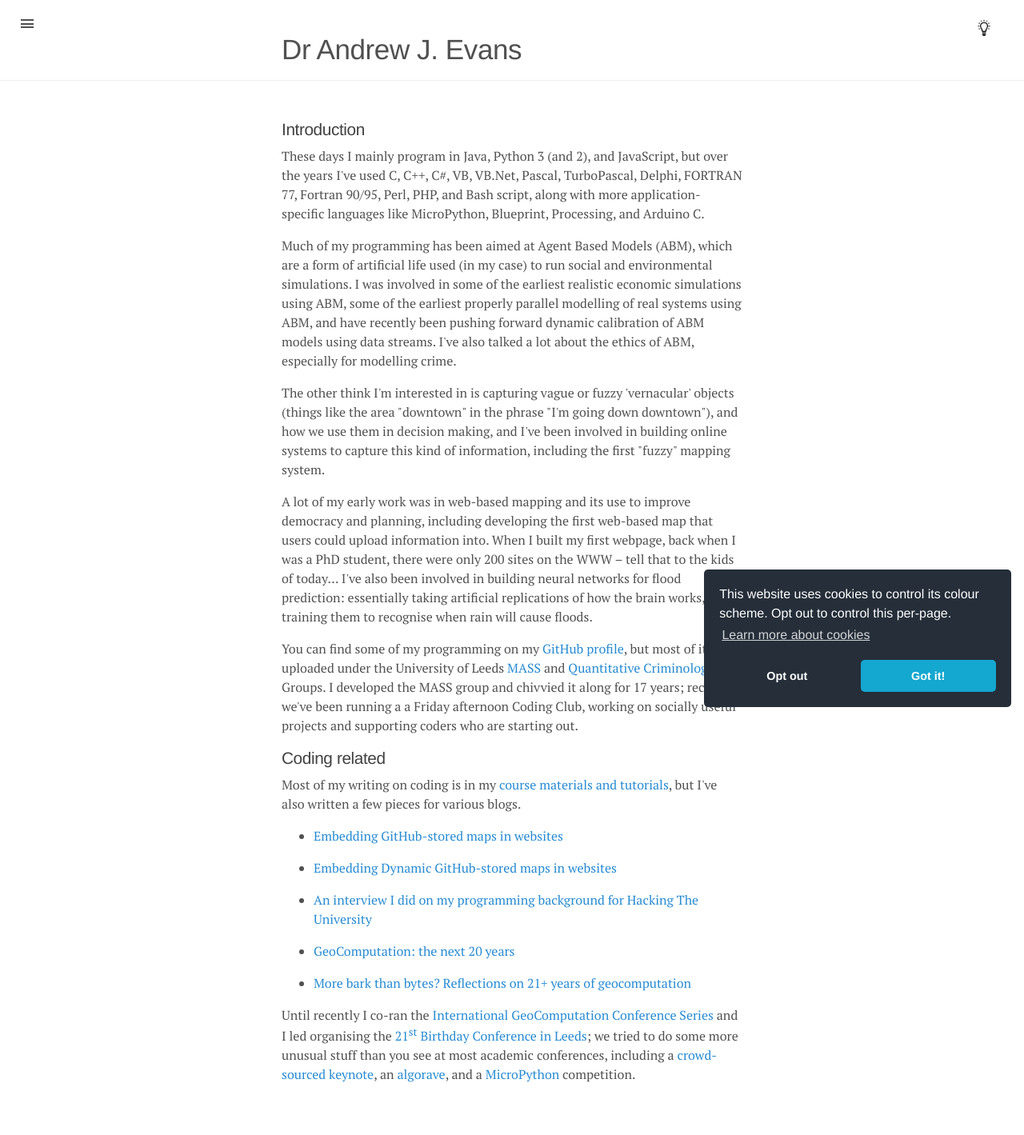
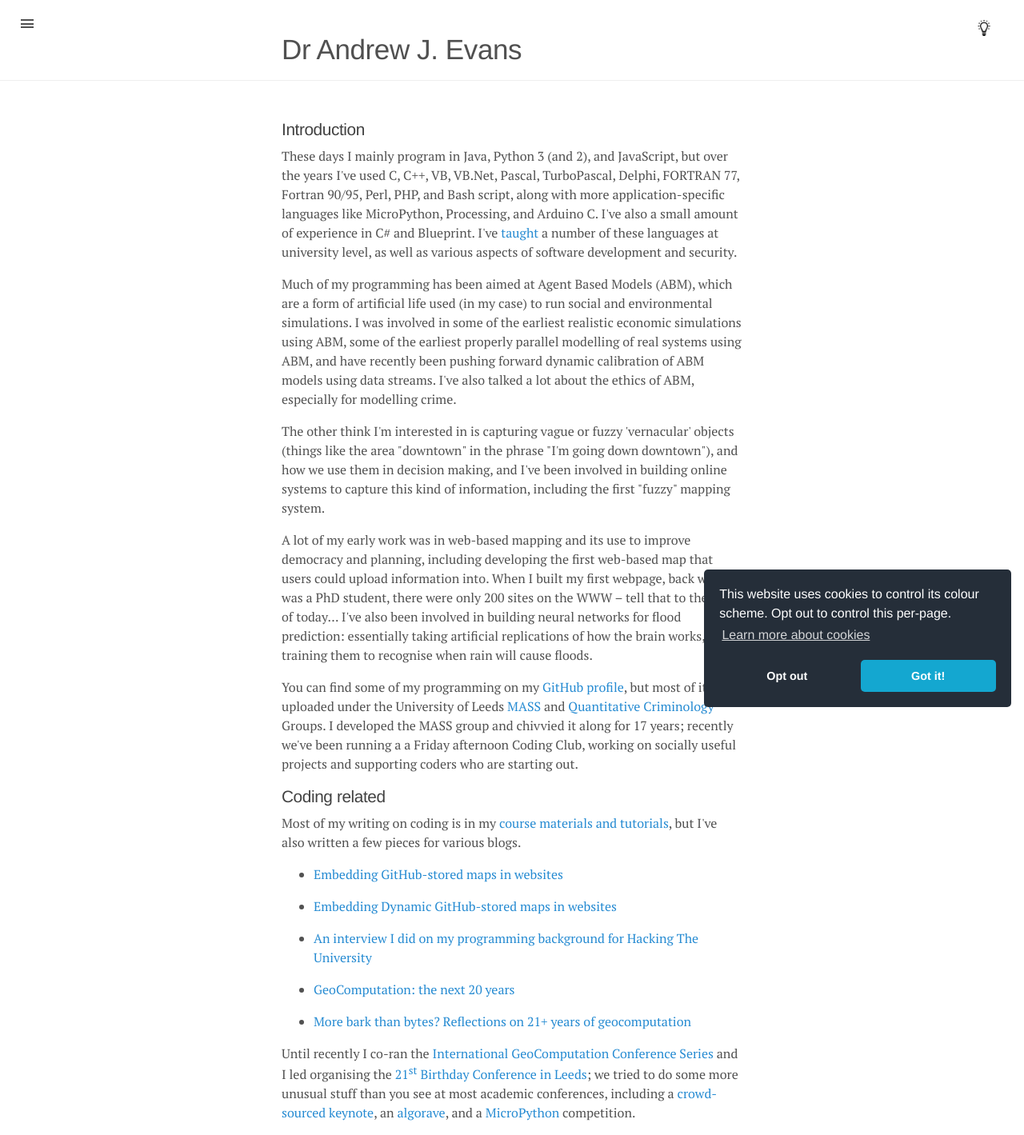
Before and after one commit to AJEvans/ajevans.github.io, a Jekyll site: the page built from coding/index.html, in a window 1280 px wide. Shown: the whole page at 80% size. Built offline with Jekyll 4.4.1, drawn with Linux system fonts in a browser that asks for light colours; before the commit the page ends 1371 px from its top, so only the background shows below that.

Commit message:
Bit more detail here and there.

```diff
--- a/coding/index.html
+++ b/coding/index.html
@@ -7,8 +7,9 @@ layout: standardStandardPage
 
 <H2>Introduction</H2>
 <P>
-These days I mainly program in Java, Python 3 (and 2), and JavaScript, but over the years I've used C, C++, C#, VB, VB.Net, Pascal, TurboPascal, Delphi, FORTRAN 77, Fortran 90/95, Perl, PHP, and Bash script, along with
-more application-specific languages like MicroPython, Blueprint, Processing, and Arduino C.
+These days I mainly program in Java, Python 3 (and 2), and JavaScript, but over the years I've used C, C++, VB, VB.Net, Pascal, TurboPascal, Delphi, FORTRAN 77, Fortran 90/95, Perl, PHP, and Bash script, along with
+more application-specific languages like MicroPython, Processing, and Arduino C. I've also a small amount of experience in C# and Blueprint. I've <A href="../courses/index.html">taught</A> a number of these languages at
+university level, as well as various aspects of software development and security.
 </P>
 <P>
 Much of my programming has been aimed at Agent Based Models (ABM), which are a form of artificial life
```
Also changed, not shown: index.html (+5 -4 lines), images/mugshot.png.
